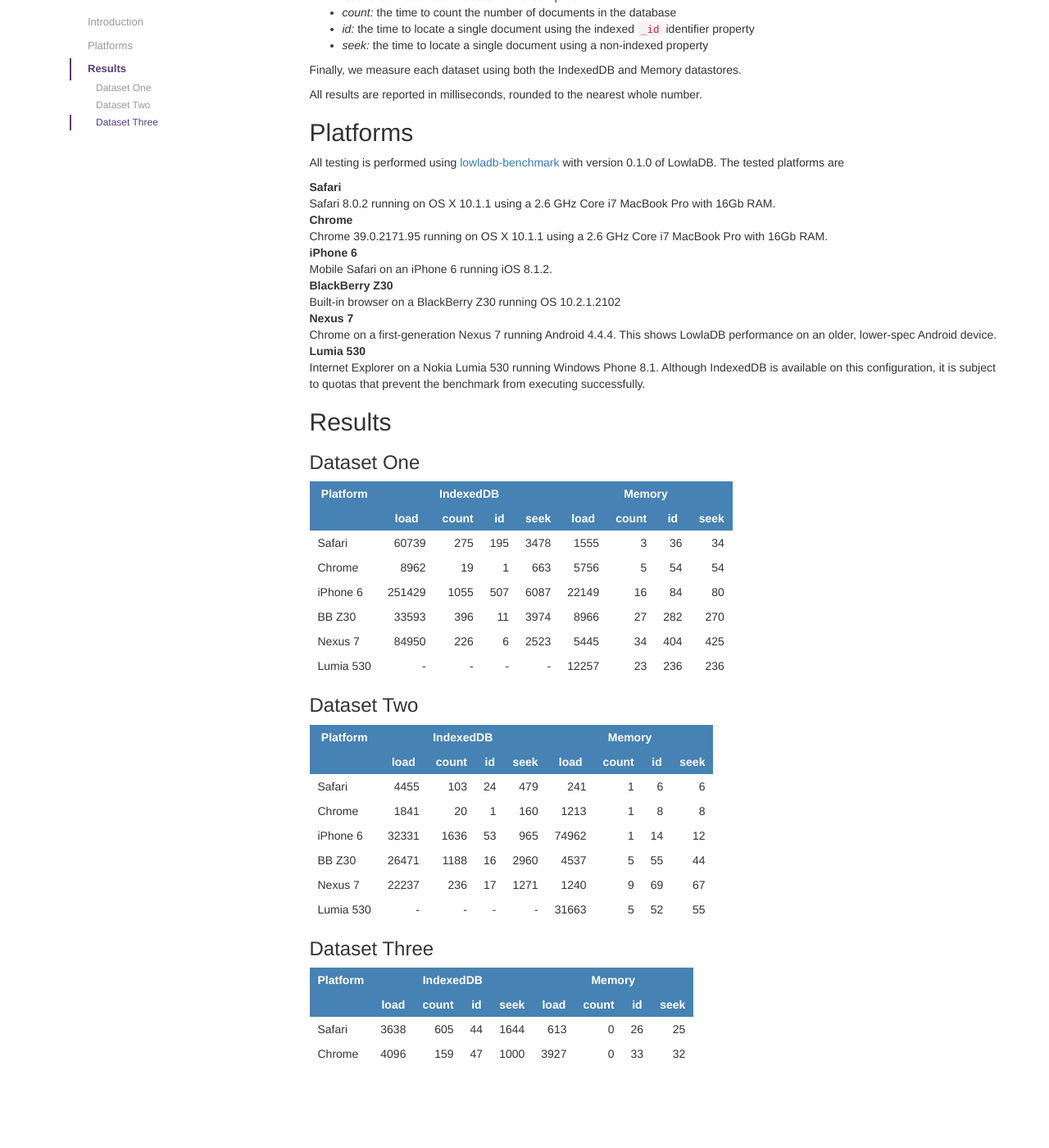
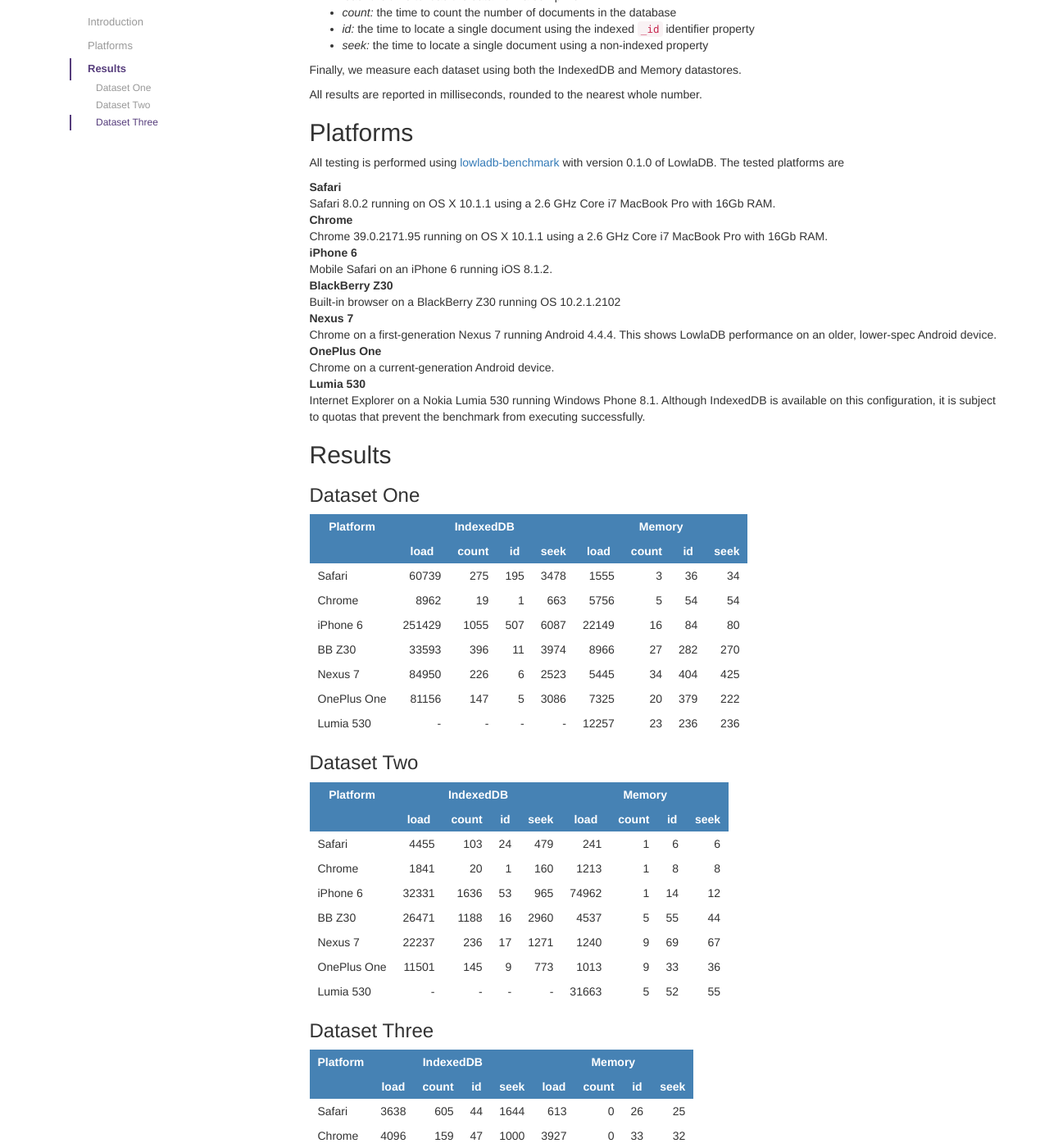
Before and after one commit to lowla/lowladb-json-database, a Jekyll site: the page built from performance.md, in a window 1280 px wide and 1400 px high, scrolled down 654 px. Shown: the whole window at 82% size. Built offline with Jekyll 4.4.1, drawn with Linux system fonts in a browser that asks for light colours; nearby versions of some CDN libraries; before the commit the page ends 1954 px from its top, so only the background shows below that.

Commit message:
Add benchmark numbers for a modern Android device (OnePlus One)

```diff
--- a/performance.md
+++ b/performance.md
@@ -53,6 +53,9 @@ BlackBerry Z30
 Nexus 7
 : Chrome on a first-generation Nexus 7 running Android 4.4.4. This shows LowlaDB performance on an older, lower-spec Android device.
 
+OnePlus One
+: Chrome on a current-generation Android device.
+
 Lumia 530
 : Internet Explorer on a Nokia Lumia 530 running Windows Phone 8.1. Although IndexedDB is available on this configuration, it is subject to quotas that prevent the benchmark from executing successfully.
 
@@ -75,6 +78,7 @@ Lumia 530
     <tr><td>iPhone 6</td><td>251429</td><td>1055</td><td>507</td><td>6087</td><td>22149</td><td>16</td><td>84</td><td>80</td></tr>
     <tr><td>BB Z30</td><td>33593</td><td>396</td><td>11</td><td>3974</td><td>8966</td><td>27</td><td>282</td><td>270</td></tr>
     <tr><td>Nexus 7</td><td>84950</td><td>226</td><td>6</td><td>2523</td><td>5445</td><td>34</td><td>404</td><td>425</td></tr>
+    <tr><td>OnePlus One</td><td>81156</td><td>147</td><td>5</td><td>3086</td><td>7325</td><td>20</td><td>379</td><td>222</td></tr>
     <tr><td>Lumia 530</td><td>-</td><td>-</td><td>-</td><td>-</td><td>12257</td><td>23</td><td>236</td><td>236</td></tr>
   </tbody>
 </table>
@@ -94,6 +98,7 @@ Lumia 530
     <tr><td>iPhone 6</td><td>32331</td><td>1636</td><td>53</td><td>965</td><td>74962</td><td>1</td><td>14</td><td>12</td></tr>
     <tr><td>BB Z30</td><td>26471</td><td>1188</td><td>16</td><td>2960</td><td>4537</td><td>5</td><td>55</td><td>44</td></tr>
     <tr><td>Nexus 7</td><td>22237</td><td>236</td><td>17</td><td>1271</td><td>1240</td><td>9</td><td>69</td><td>67</td></tr>
+    <tr><td>OnePlus One</td><td>11501</td><td>145</td><td>9</td><td>773</td><td>1013</td><td>9</td><td>33</td><td>36</td></tr>
     <tr><td>Lumia 530</td><td>-</td><td>-</td><td>-</td><td>-</td><td>31663</td><td>5</td><td>52</td><td>55</td></tr>
   </tbody>
 </table>
```
